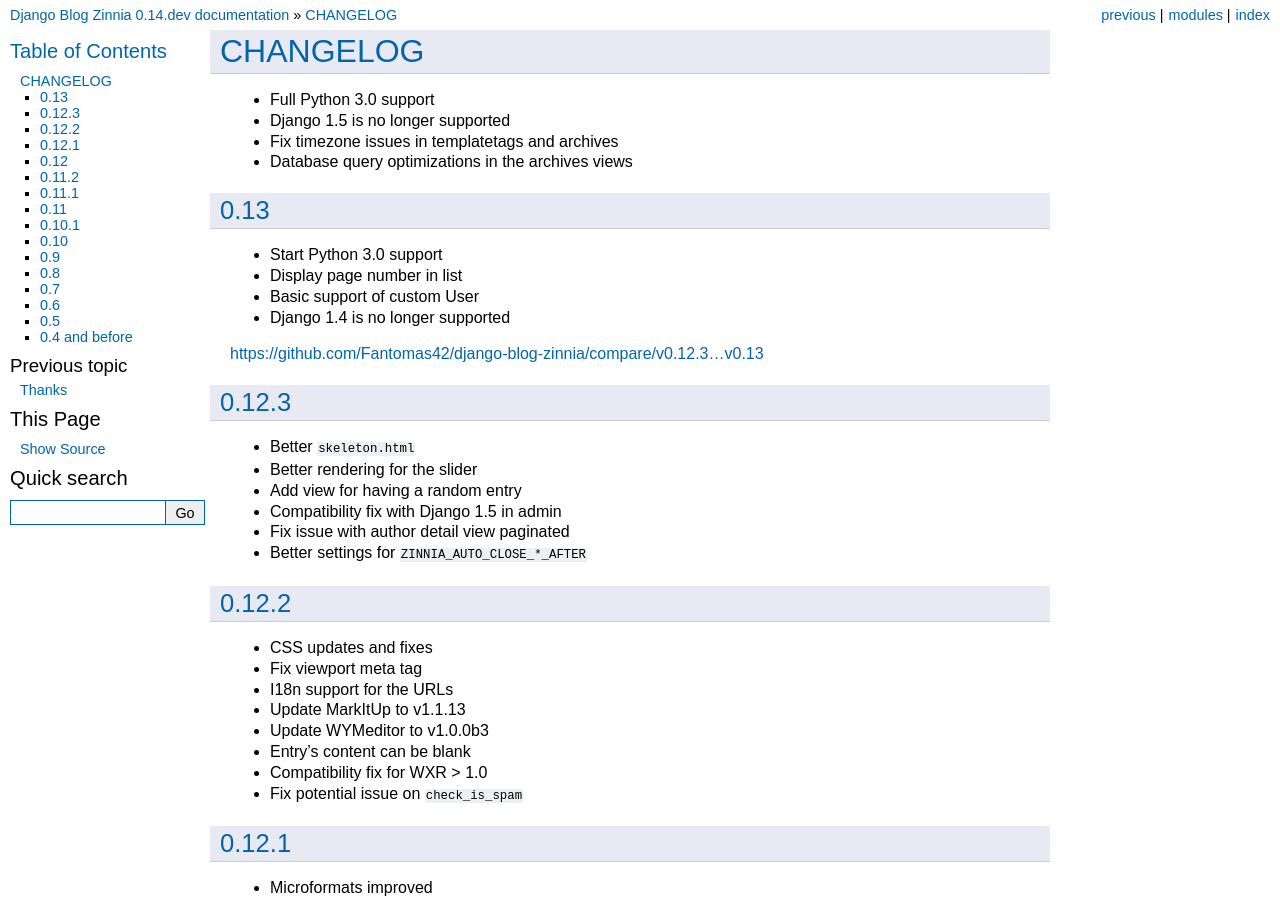
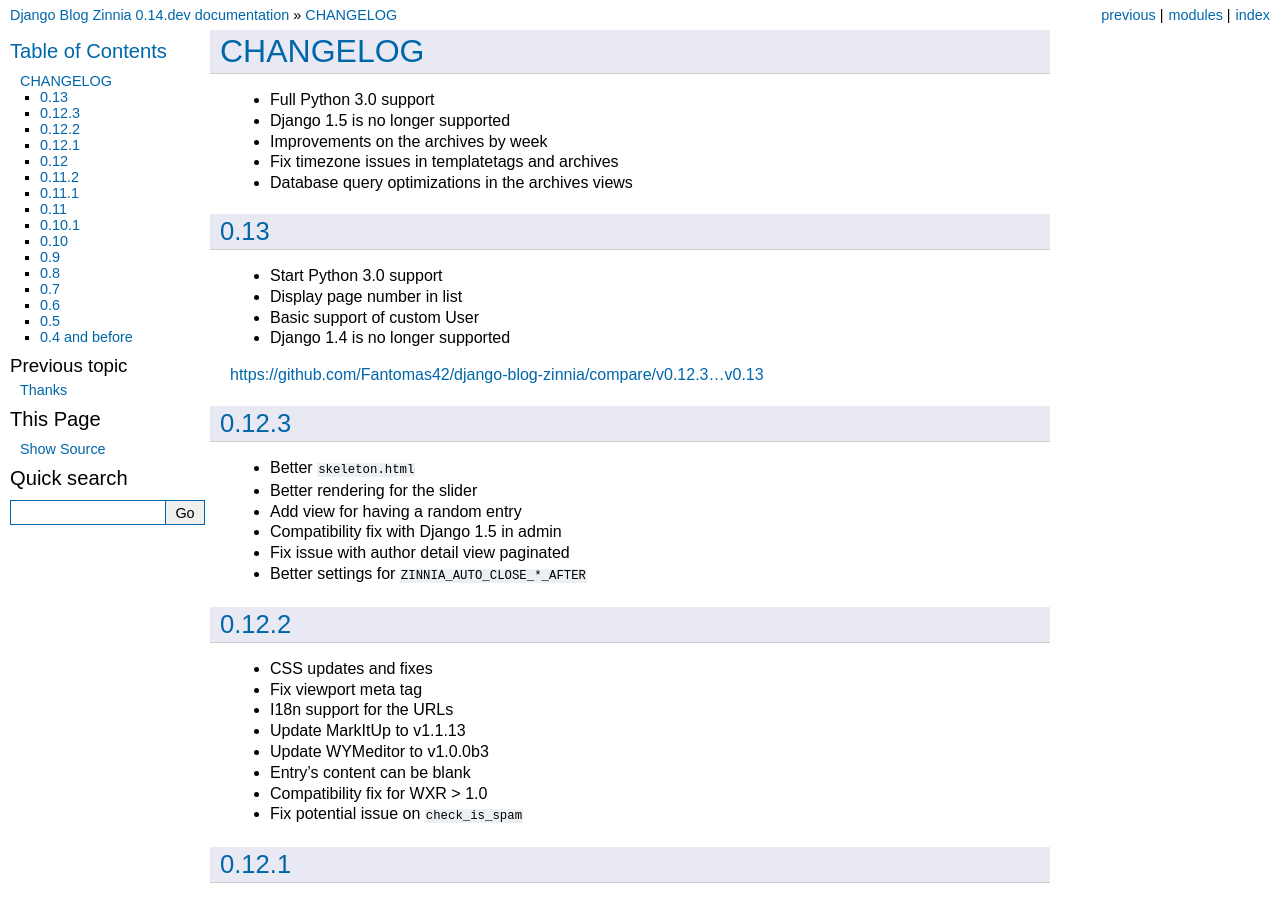
Before and after one commit to Fantomas42/django-blog-zinnia, a Sphinx documentation site: the page built from docs/notes/changelog.rst, in a window 1280 px wide and 900 px high. Built offline with Sphinx 7.4.7, drawn with Linux system fonts in a browser that asks for light colours.

Commit message:
Update changelog with the archives by week improvements

```diff
--- a/docs/notes/changelog.rst
+++ b/docs/notes/changelog.rst
@@ -3,6 +3,7 @@
 
 * Full Python 3.0 support
 * Django 1.5 is no longer supported
+* Improvements on the archives by week
 * Fix timezone issues in templatetags and archives
 * Database query optimizations in the archives views
 
```
